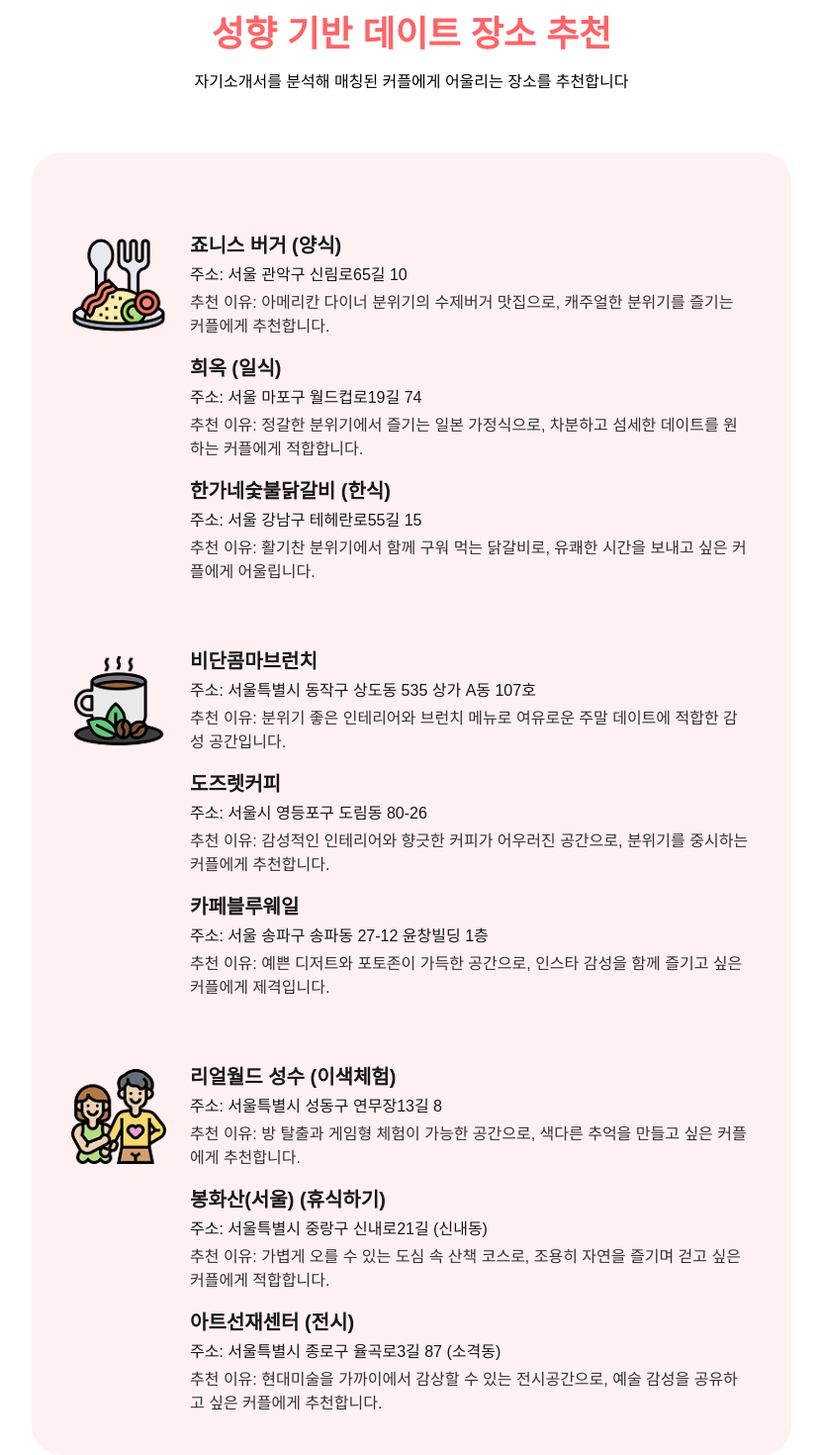
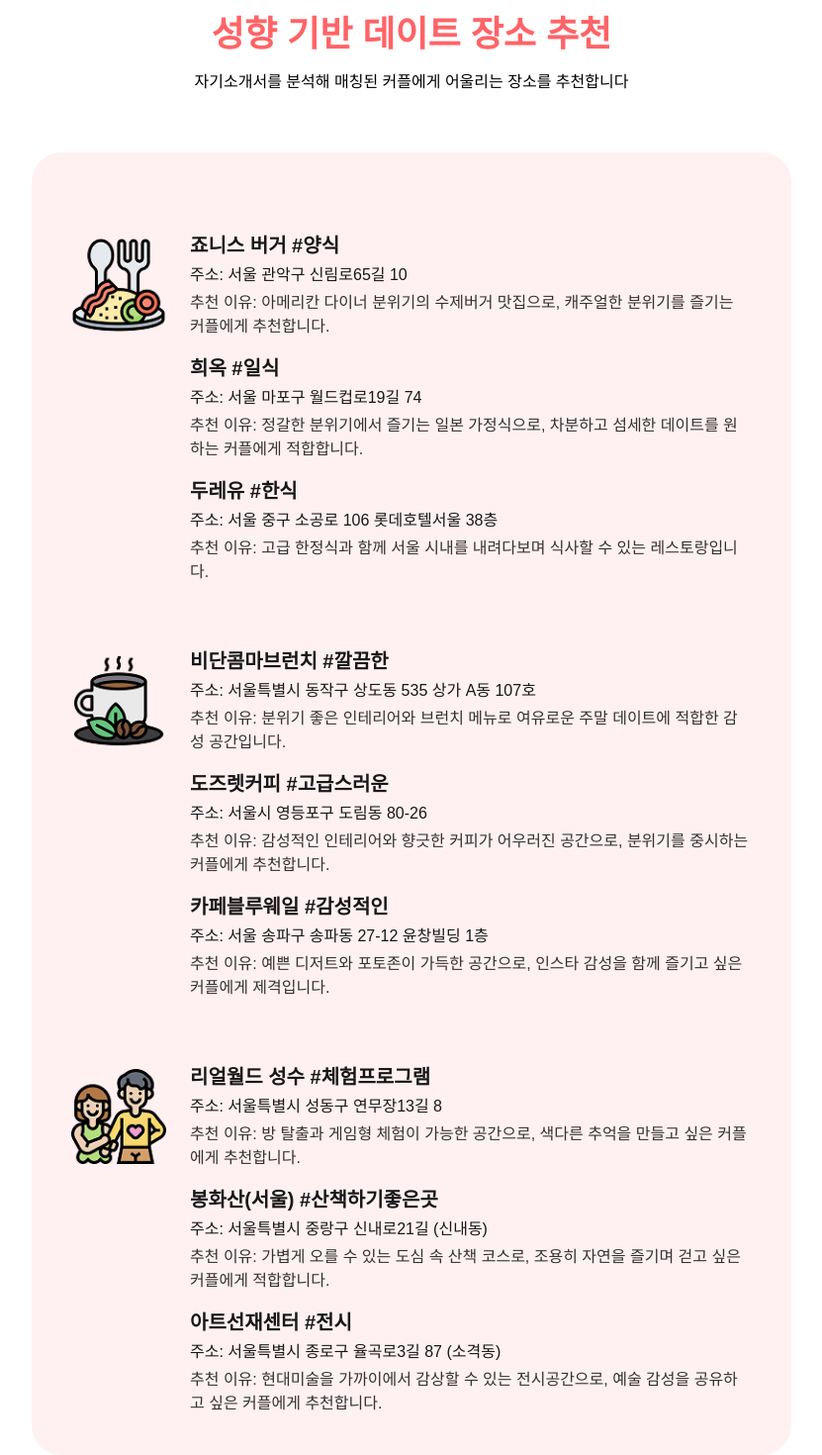
Before and after one commit to CSID-DGU/2025-1-DSCD-outsider-2, a Next.js app in the folder frontend/: page /place_recommend/date_style in a window 1280 px wide. Shown: the part 146-1616 px from the top of the page at 99% size, without its empty margins (224-1055 px from the left). Built offline with nearby package versions, Linux system fonts and the light colour scheme.

Commit message:
date_style

```diff
--- a/frontend/src/app/place_recommend/date_style/page.js
+++ b/frontend/src/app/place_recommend/date_style/page.js
@@ -12,47 +12,47 @@ export default function DateStylePlaceRecommendPage() {
     const dummyData = {
   items: [
     {
-      title: "죠니스 버거 (양식)",
+      title: "죠니스 버거 #양식",
       address: "서울 관악구 신림로65길 10",
       reason: "아메리칸 다이너 분위기의 수제버거 맛집으로, 캐주얼한 분위기를 즐기는 커플에게 추천합니다."
     },
     {
-      title: "희옥 (일식)",
+      title: "희옥 #일식",
       address: "서울 마포구 월드컵로19길 74",
       reason: "정갈한 분위기에서 즐기는 일본 가정식으로, 차분하고 섬세한 데이트를 원하는 커플에게 적합합니다."
     },
     {
-      title: "한가네숯불닭갈비 (한식)",
-      address: "서울 강남구 테헤란로55길 15",
-      reason: "활기찬 분위기에서 함께 구워 먹는 닭갈비로, 유쾌한 시간을 보내고 싶은 커플에게 어울립니다."
+      title: "두레유 #한식",
+      address: "서울 중구 소공로 106 롯데호텔서울 38층",
+      reason: "고급 한정식과 함께 서울 시내를 내려다보며 식사할 수 있는 레스토랑입니다."
     },
     {
-      title: "비단콤마브런치",
+      title: "비단콤마브런치 #깔끔한",
       address: "서울특별시 동작구 상도동 535 상가 A동 107호",
       reason: "분위기 좋은 인테리어와 브런치 메뉴로 여유로운 주말 데이트에 적합한 감성 공간입니다."
     },
     {
-      title: "도즈렛커피",
+      title: "도즈렛커피 #고급스러운",
       address: "서울시 영등포구 도림동 80-26",
       reason: "감성적인 인테리어와 향긋한 커피가 어우러진 공간으로, 분위기를 중시하는 커플에게 추천합니다."
     },
     {
-      title: "카페블루웨일",
+      title: "카페블루웨일 #감성적인",
       address: "서울 송파구 송파동 27-12 윤창빌딩 1층",
       reason: "예쁜 디저트와 포토존이 가득한 공간으로, 인스타 감성을 함께 즐기고 싶은 커플에게 제격입니다."
     },
     {
-      title: "리얼월드 성수 (이색체험)",
+      title: "리얼월드 성수 #체험프로그램",
       address: "서울특별시 성동구 연무장13길 8",
       reason: "방 탈출과 게임형 체험이 가능한 공간으로, 색다른 추억을 만들고 싶은 커플에게 추천합니다."
     },
     {
-      title: "봉화산(서울) (휴식하기)",
+      title: "봉화산(서울) #산책하기좋은곳",
       address: "서울특별시 중랑구 신내로21길 (신내동)",
       reason: "가볍게 오를 수 있는 도심 속 산책 코스로, 조용히 자연을 즐기며 걷고 싶은 커플에게 적합합니다."
     },
     {
-      title: "아트선재센터 (전시)",
+      title: "아트선재센터 #전시",
       address: "서울특별시 종로구 율곡로3길 87 (소격동)",
       reason: "현대미술을 가까이에서 감상할 수 있는 전시공간으로, 예술 감성을 공유하고 싶은 커플에게 추천합니다."
     }
```
